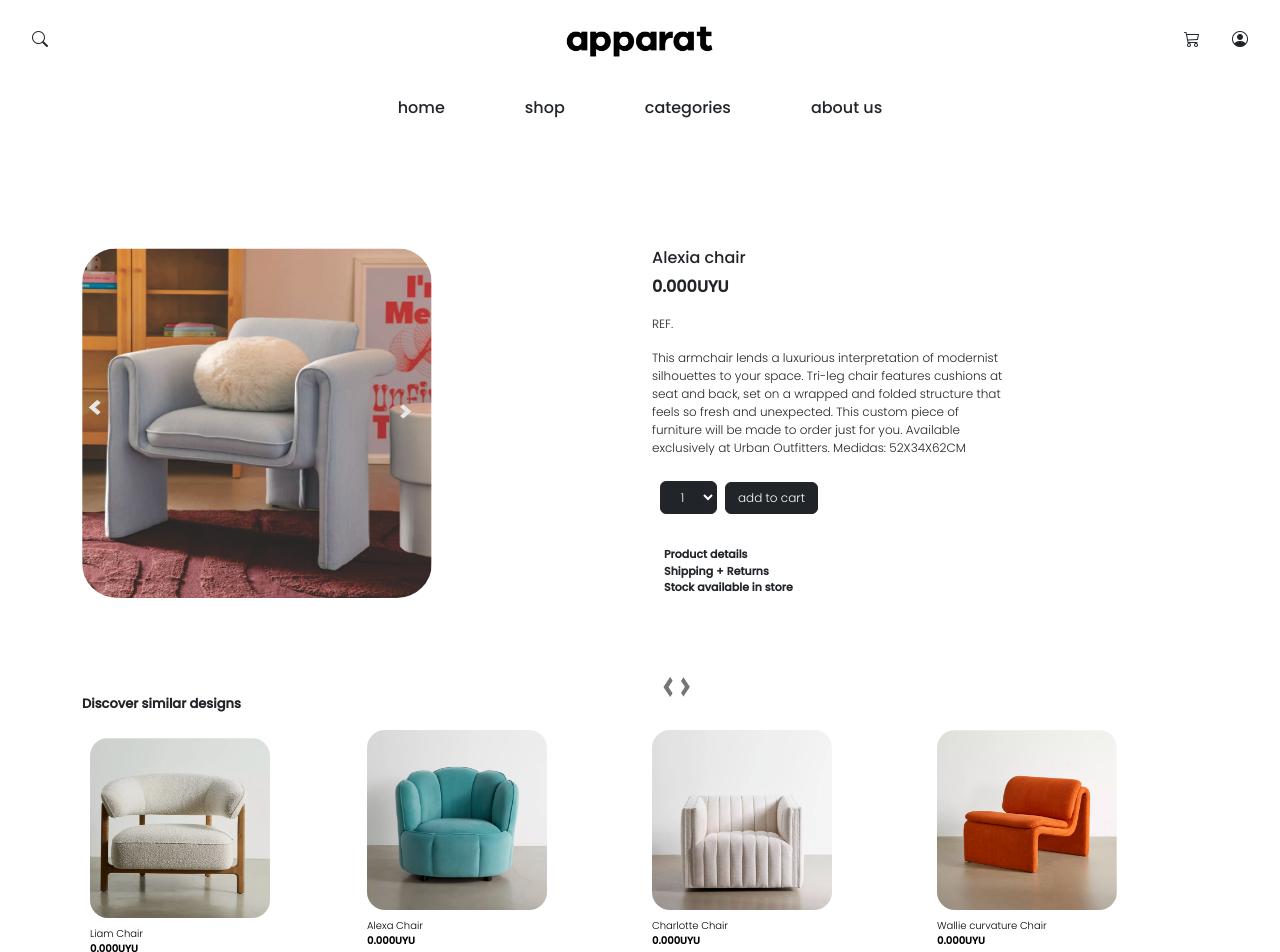
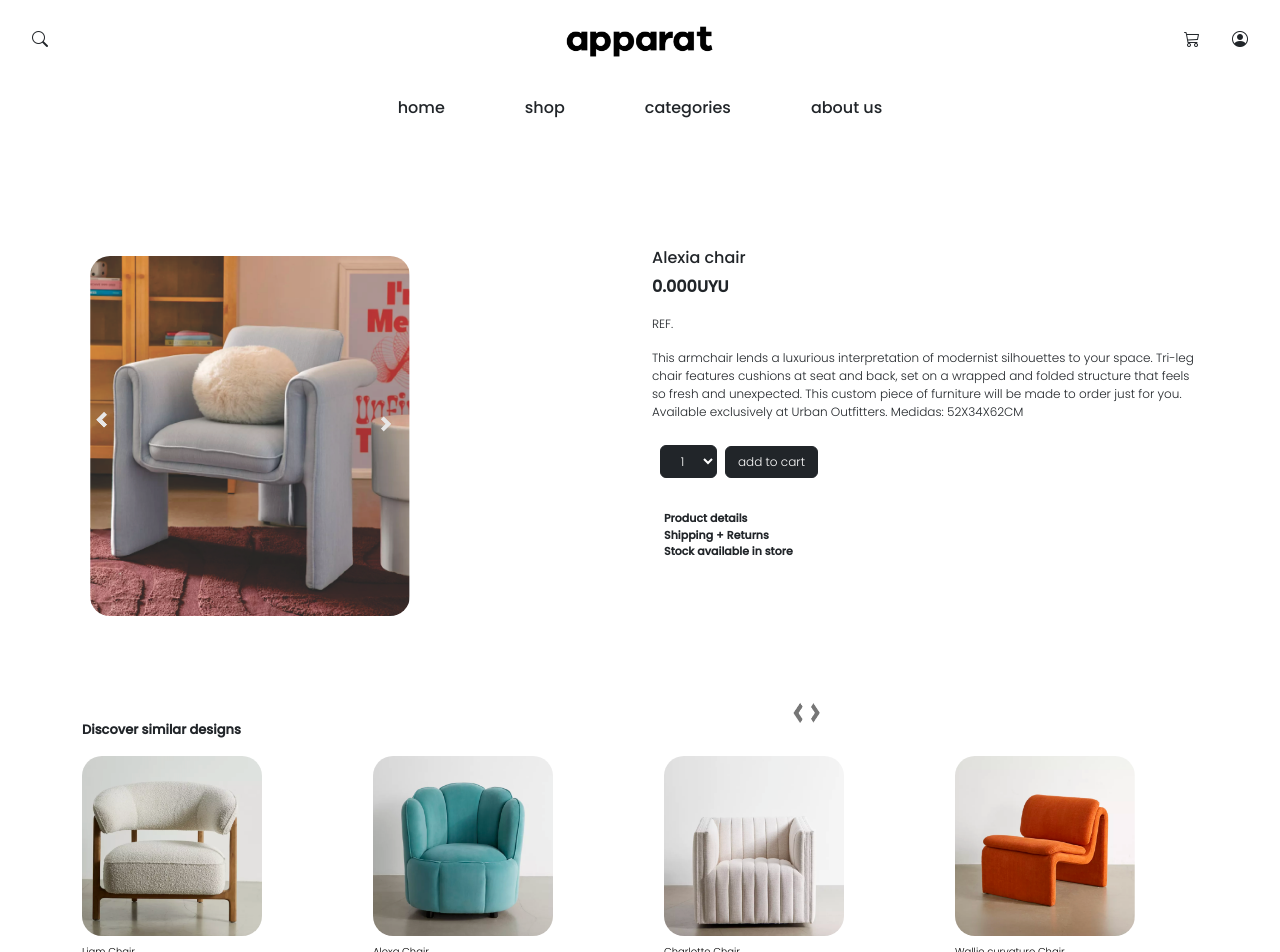
Before and after one commit to julietiia/hack-commerce-front, a React (Vite) app: page /product/1 in a window 1280 px wide. Shown: the top 952 px of the page. Built offline with nearby package versions, Linux system fonts and the light colour scheme.

Commit message:
Product changes added

```diff
--- a/src/components/Product.css
+++ b/src/components/Product.css
@@ -1,7 +1,10 @@
 .product-image {
-    width: 350px;
-    height: 350px;
-    border-radius: 10%;
+    height: 360px;
+    width: 320px;
+    object-fit: cover;
+    border-radius: 20px;
+    padding: 0;
+    margin: 0.5rem;
 
 
 }
@@ -35,12 +38,14 @@ font-size: 10px;
 .select-arrows{
     width: 50px;
     height: 50px;
+    margin-left: 130px;
 }
 
 .image-product-suggested{
     width: 180px;
     height: 180px;
-    border-radius: 10%;
+    border-radius: 20px;
+    object-fit: cover;
 }
 
 a{
@@ -64,7 +69,3 @@ a{
     margin-top: 0;
 
 }
-
-.similar-designs{
-    margin: 8px;
-}
--- a/src/components/Product.jsx
+++ b/src/components/Product.jsx
@@ -17,12 +17,12 @@ function Product() {
             <div className="row">
               <div className="col-6">
                 <img
-                  className="product-image"
+                  className="product-image img-fluid"
                   src="/src/assets/floria_chair.png"
                   alt="chair"
                 />
               </div>
-              <div className="col-4">
+              <div className="col-6">
                 <div className="text-start">
                   <h6 className="text-start">Alexia chair</h6>
                   <p className="fw-bold text-start">0.000UYU</p>
@@ -139,9 +139,8 @@ function Product() {
                   />
                 </div>
               </div>
-              <div className="row">
+              <div className="row g-5">
                 <div className="col-3">
-                  <div className="similar-designs">
                   <a href="#">
                     <img
                       className="image-product-suggested"
@@ -160,13 +159,12 @@ function Product() {
                     </p>
                   </a>
                 </div>
-                </div>
 
                 <div className="col-3">
                   <div>
                     <a href="#">
                       <img
-                        className="image-product-suggested"
+                        className="image-product-suggested "
                         src="/src/assets/alexa_chair.png"
                         alt=""
                       />
--- a/src/components/Subscription.jsx
+++ b/src/components/Subscription.jsx
@@ -14,10 +14,10 @@ function Subscription() {
           </p>
         </div>
       </div>
-      <form action="" className="mt-3 mb-5">
-        <input type="text" className="rounded" placeholder="your emails goes here" />
+      <form action="" className="mt-3 mb-5 ">
+        <input type="text" className="rounded " placeholder="your email goes here"/>
         <label htmlFor="subscribe"></label>
-        <button className="rounded btn btn-dark text-select">subscribe</button>
+        <button className="rounded btn btn-dark text-select ">subscribe</button>
       </form>
     </div>
   );
```
Lines whose indentation alone changed are shown as unchanged.
